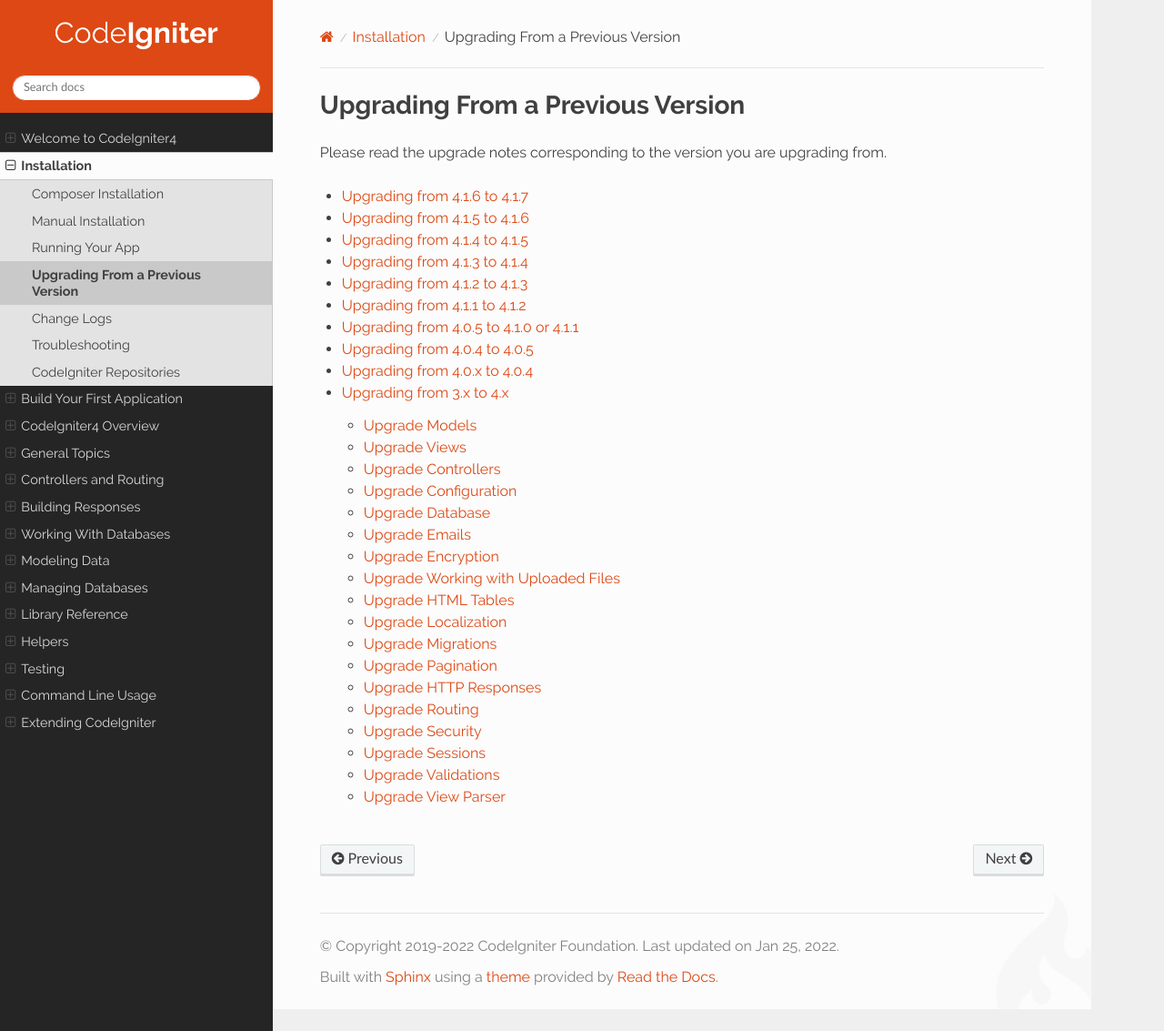
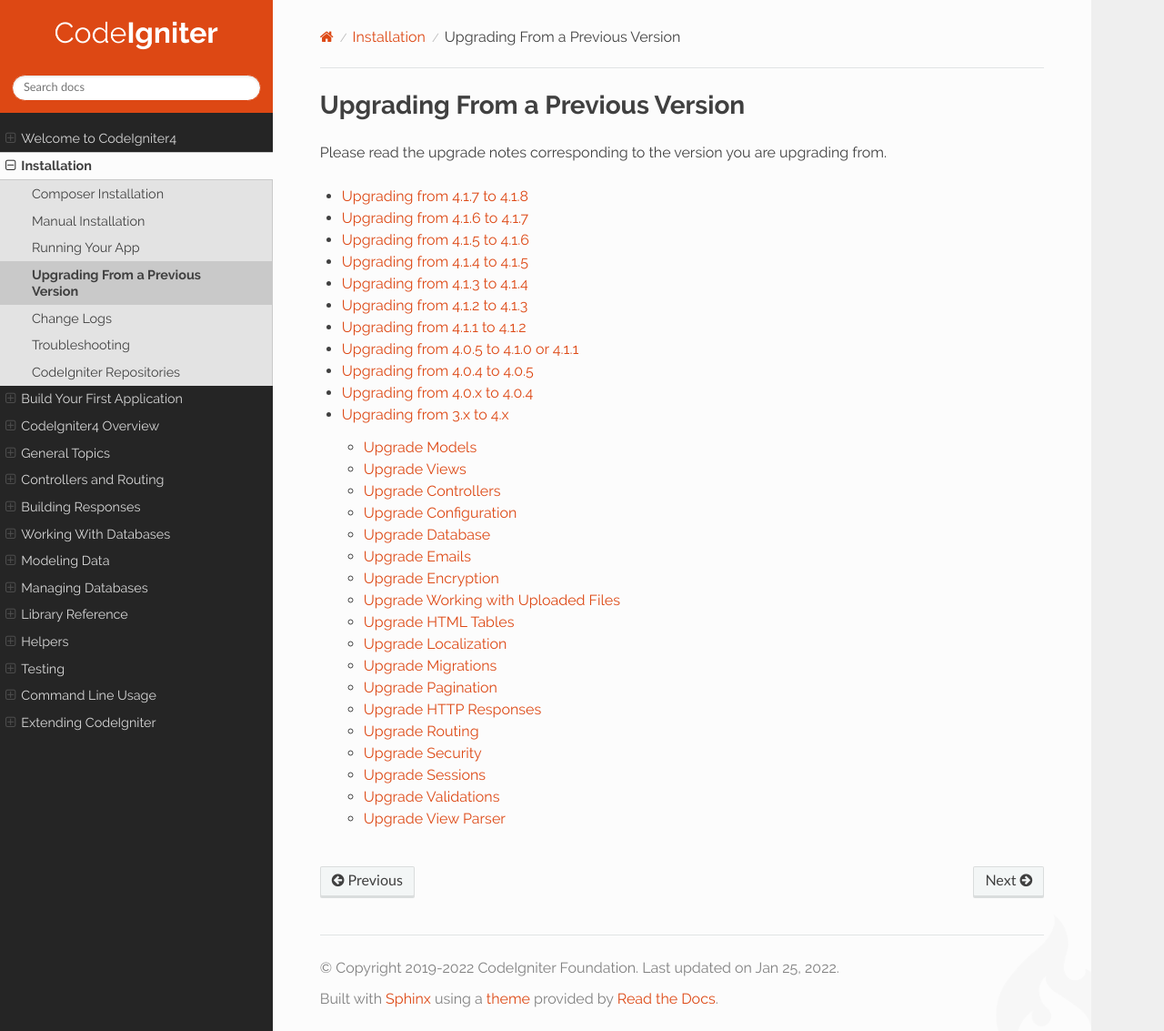
Before and after one commit to NEKOGET/ci4_user_guide_src, a Sphinx documentation site: the page built from source/installation/upgrading.rst, in a window 1280 px wide and 1133 px high. Shown: the whole window at 91% size. Built offline with Sphinx 7.4.7 and the Read the Docs theme 2.0.0, drawn with Linux system fonts in a browser that asks for light colours.

Commit message:
docs: add missing upgrade_418

```diff
--- a/source/installation/upgrading.rst
+++ b/source/installation/upgrading.rst
@@ -8,6 +8,7 @@ upgrading from.
 .. toctree::
     :titlesonly:
 
+    Upgrading from 4.1.7 to 4.1.8 <upgrade_418>
     Upgrading from 4.1.6 to 4.1.7 <upgrade_417>
     Upgrading from 4.1.5 to 4.1.6 <upgrade_416>
     Upgrading from 4.1.4 to 4.1.5 <upgrade_415>
```
